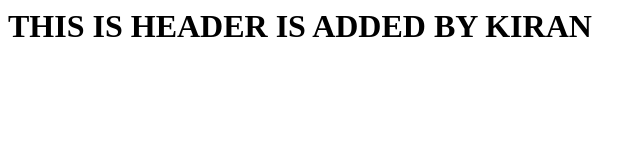
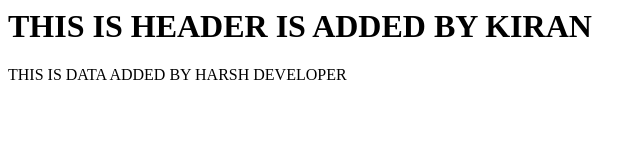
Before and after one commit to Milky19/kiran-project, a plain HTML site: page index.html in a window 1280 px wide. Shown: the whole page, without its empty margins (0-644 px from the left). Drawn offline with Linux system fonts and the light colour scheme.

Commit message:
updated by harsha

```diff
--- a/index.html
+++ b/index.html
@@ -4,5 +4,6 @@
 	</head>
 	<body>
 		<h1> THIS IS HEADER IS ADDED BY KIRAN</h1>
+		<p> THIS IS DATA ADDED BY HARSH DEVELOPER</p>
 	</body>
 </html>
```
Also changed, not shown: test.txt (added).
